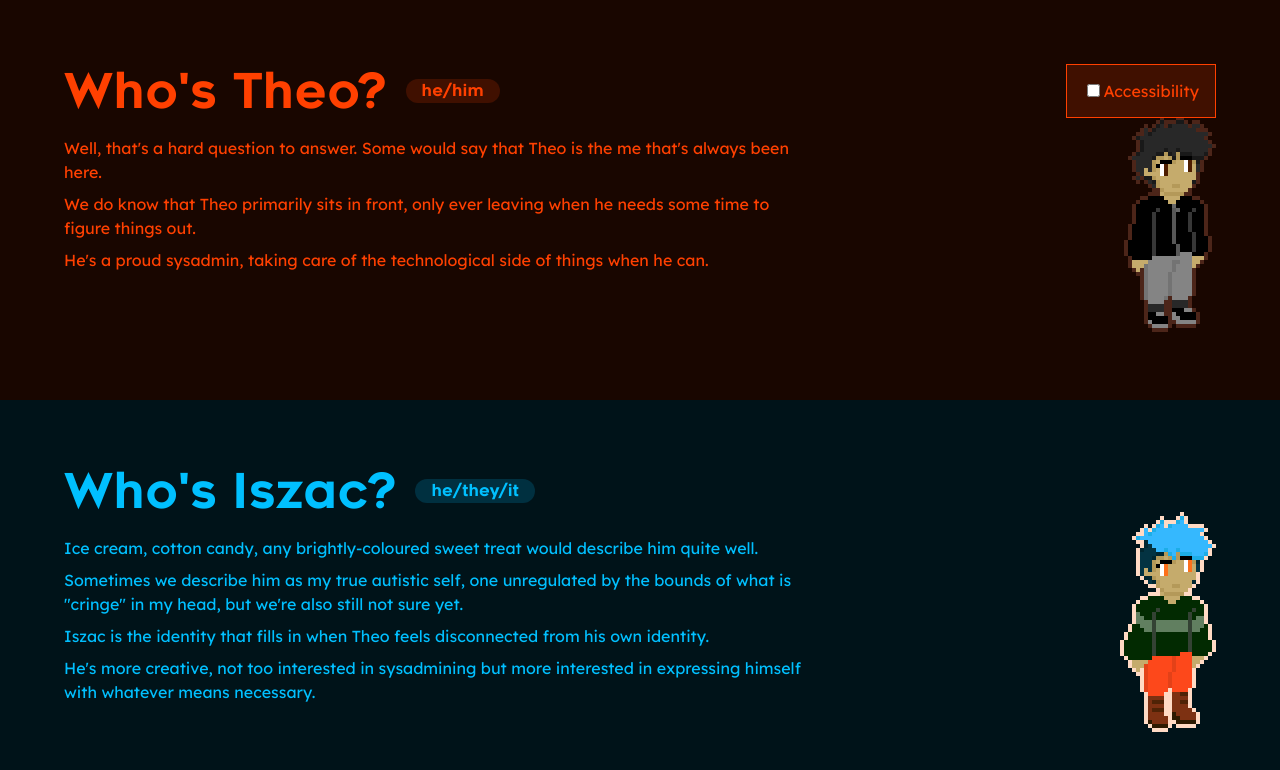
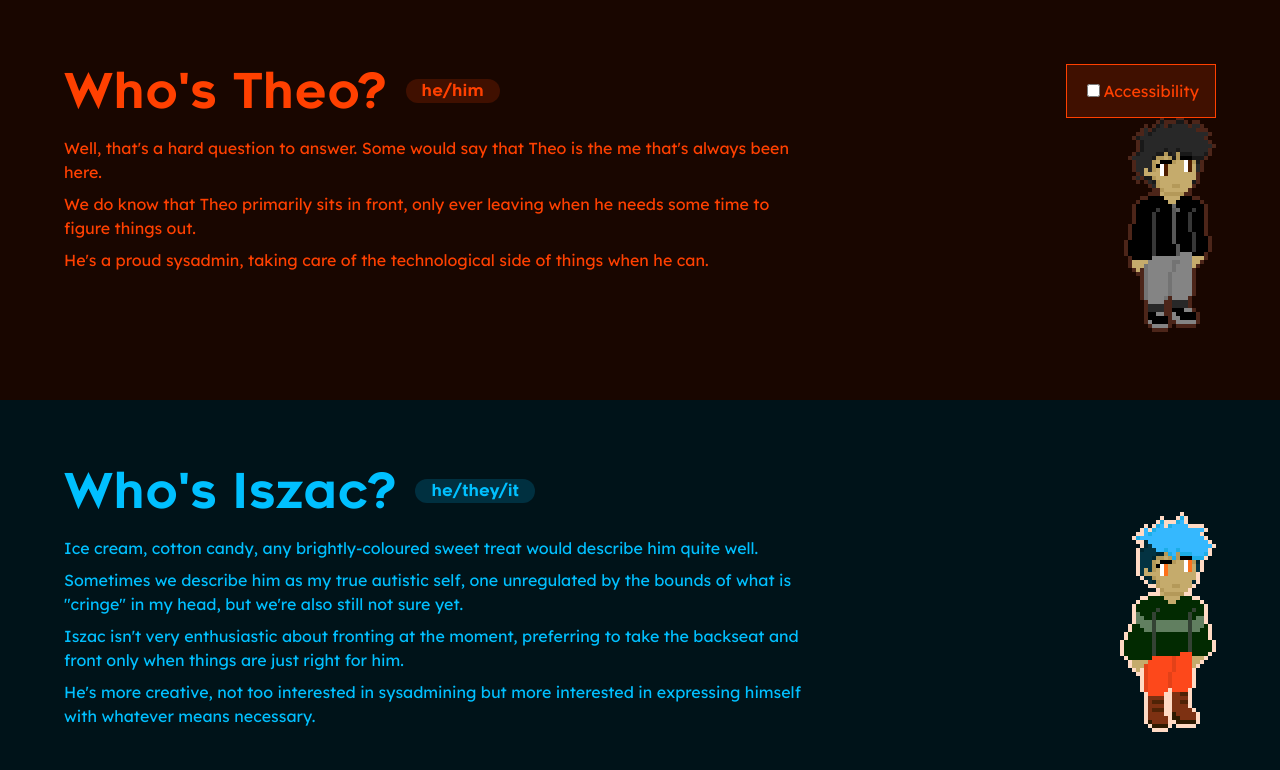
Before and after one commit to MeowcaTheoRange/NewNewWebsite, a Next.js app: page /iszac in a window 1280 px wide. Shown: the top 770 px of the page. Built offline with nearby package versions, Linux system fonts and the light colour scheme.

Commit message:
Do the self justice

```diff
--- a/src/app/iszac/page.tsx
+++ b/src/app/iszac/page.tsx
@@ -95,8 +95,8 @@ export default function Home() {
           sure yet.
         </p>
         <p>
-          Iszac is the identity that fills in when Theo feels disconnected from
-          his own identity.
+          Iszac isn't very enthusiastic about fronting at the moment, preferring
+          to take the backseat and front only when things are just right for him.
         </p>
         <p>
           He's more creative, not too interested in sysadmining but more
@@ -113,12 +113,12 @@ export default function Home() {
           <p className="chip">he/him</p>
         </h1>
         <p>
-          We think it would be wrong to call us a <strong>system</strong>,
-          especially because that's not really how we feel.
+          We're currently debating on whether or not we're a <strong>system</strong>,
+          especially because that's what we think is the best explanation to our
+          mental situation at the moment.
         </p>
         <p>
-          We're just one person, 2 identities, that aren't too different from
-          each other. We make up MeowcaTheoRange!
+          We proudly make up MeowcaTheoRange! How MeowcaTheoRange is made up specifically is still under debate.
         </p>
       </Page>
       <Page color={Color3.fromHex("c0c0c0")}>
```
